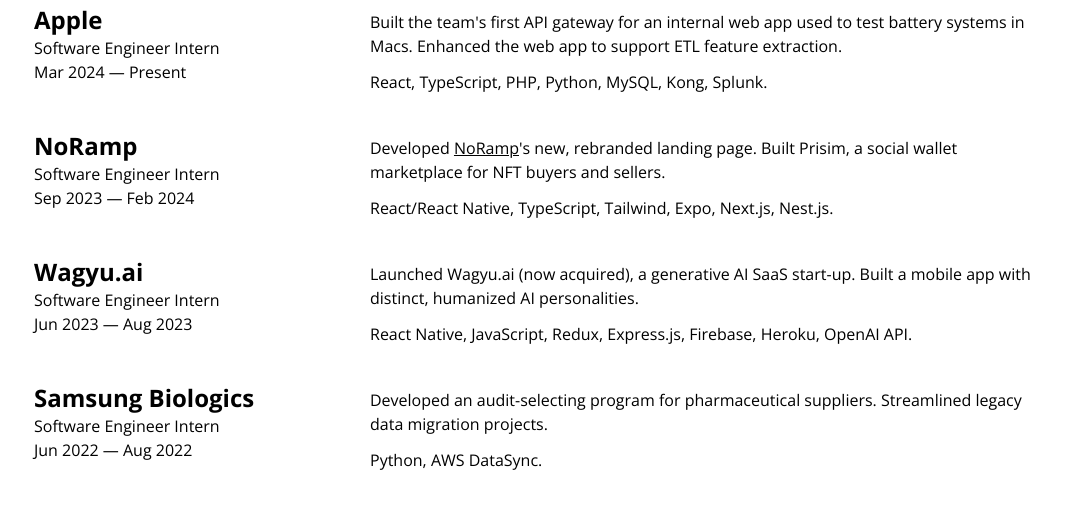
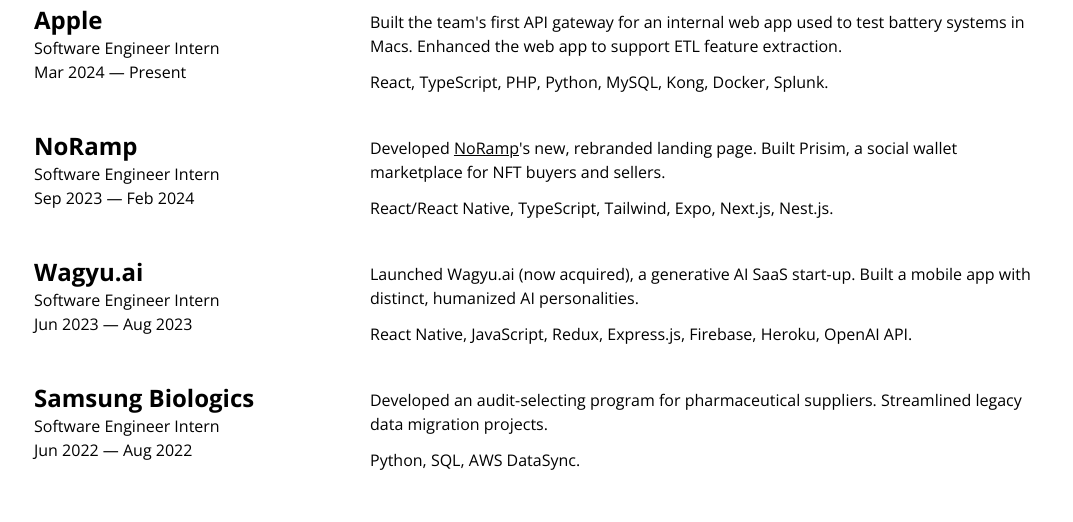
Before and after one commit to aaronkjin/personal, a Next.js app: page /about in a window 1280 px wide. Shown: the part 517-1039 px from the top of the page, without its empty margins (102-1175 px from the left). Built offline with nearby package versions, Linux system fonts and the light colour scheme.

Commit message:
technologies

```diff
--- a/pages/about.js
+++ b/pages/about.js
@@ -101,7 +101,7 @@
             </p>
 
             <p className="text-sm tablet:text-base mt-3">
-              React, TypeScript, PHP, Python, MySQL, Kong, Splunk.
+              React, TypeScript, PHP, Python, MySQL, Kong, Docker, Splunk.
             </p>
           </div>
         </div>
@@ -212,7 +212,7 @@
             </p>
 
             <p className="text-sm tablet:text-base mt-3">
-              Python, AWS DataSync.
+              Python, SQL, AWS DataSync.
             </p>
           </div>
         </div>
```
